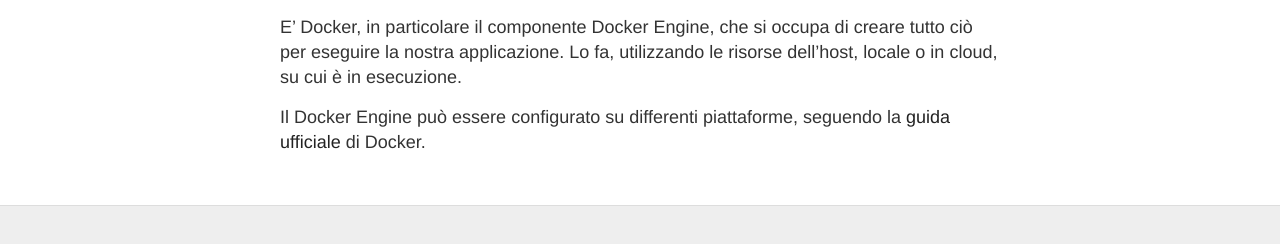
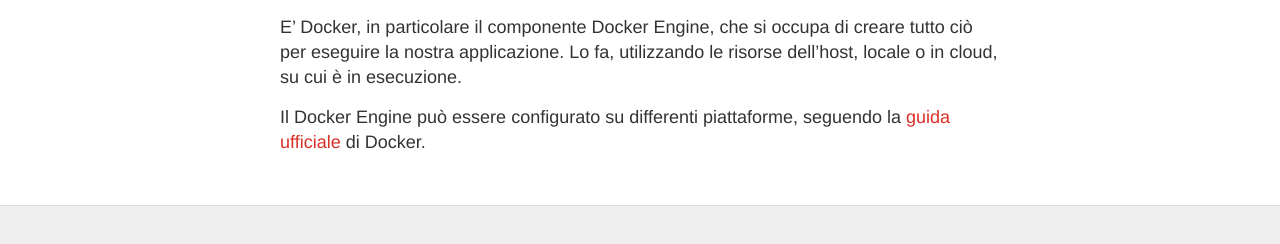
Before and after one commit to LOG-ED/docker-get-started, a Jekyll site: the page built from index.md, in a window 1280 px wide. Shown: the part 894-1138 px from the top of the page. Built offline with Jekyll 4.4.1, drawn with Linux system fonts in a browser that asks for light colours; nearby versions of some CDN libraries.

Commit message:
Update _variables.scss

```diff
--- a/_sass/_variables.scss
+++ b/_sass/_variables.scss
@@ -18,10 +18,10 @@ $blue: #4183C4;
 // Main theme colors
 // Some cool main theme colors(violet:#8476ad;blue:#5cacee;red:#ff7373,#ff6f69;green:#6acf64,#2ddbb3;orange:#ffa268)
 
-$mono-color:#da2f27;                // main theme color(header, links, footer icons, buttons, post-title)
+$mono-color: #da2f27;                // main theme color(header, links, footer icons, buttons, post-title)
 $hl-color: $darkGray;              // header link color (author name and posted on date) for blog post meta
 $navbar-hover-color:$gray;        // navbar hover color (site name and navbar links hover color)
-$link-color: $darkerGray;        // normal hyperlink color other than the ones above.
+$link-color: #da2f27;        // normal hyperlink color other than the ones above.
 
 
 // Heading colors
```
